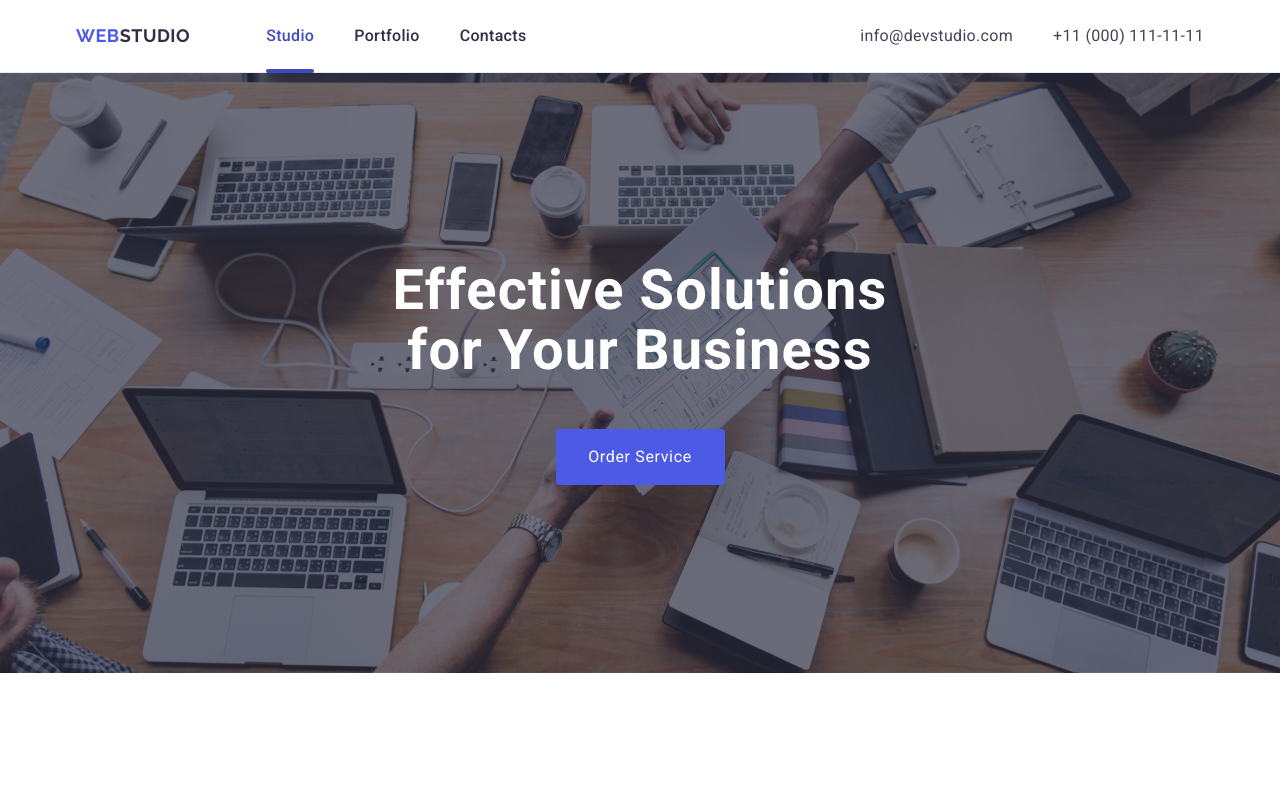
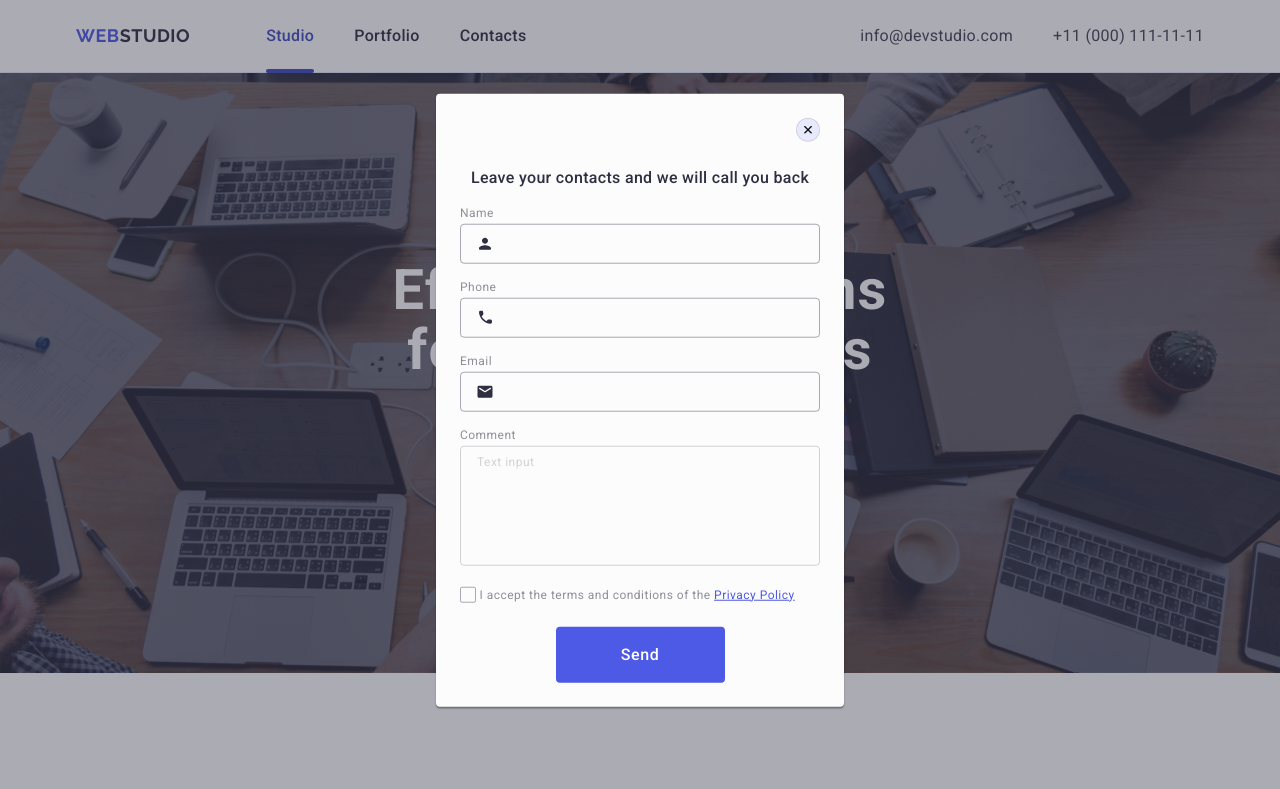
Before and after one commit to Msjlt/goit-markup-hw-05, a plain HTML site: page index.html in a window 1280 px wide. Shown: the top 789 px of the page. Drawn offline with nearby package versions, Linux system fonts and the light colour scheme.

Commit message:
Update 2

```diff
--- a/css/styles.css
+++ b/css/styles.css
@@ -635,10 +635,15 @@ img {
 
 
    .subscribe-form-btn {
+    min-width: 165px;
+
     display: flex;
     align-items: center;
+    justify-content: center;
 
-    gap: 16px;
+    cursor: pointer;
+
+
     padding: 8px 24px;
 
     text-align: center;
@@ -660,14 +665,8 @@ img {
 
    .subscribe-form-icon {
     fill: #FFFFFF;
+    margin-left: 16px;
    }
-
-
-
-
-
-
-
 
 
 
@@ -688,7 +687,8 @@ img {
     height: 100vh;
     background-color: rgba(46, 47, 66, 0.40);
 
-    transition: opacity 300ms ease-in, visibility 300ms ease-in;
+    transition: opacity 250ms cubic-bezier(0.4, 0, 0.2, 1), visibility 250ms cubic-bezier(0.4, 0, 0.2, 1);
+
     opacity: 0;
     visibility: hidden;
     pointer-events: none;
@@ -702,7 +702,15 @@ img {
 
 
    .modal {
-    position: relative;
+    position: absolute;
+    top: 50%;
+    left: 50%;
+    transform: translate(-50%, -50%) scale(1);
+
+    box-shadow: 0px 1px 1px rgba(0, 0, 0, 0.14), 0px 1px 3px rgba(0, 0, 0, 0.12), 0px 2px 1px rgba(0, 0, 0, 0.2);
+
+    transition: transform 250ms cubic-bezier(0.4, 0, 0.2, 1);
+
     border-radius: 4px;
     background-color: #FCFCFC;
 
@@ -725,8 +733,18 @@ img {
     width: 24px;
     height: 24px;
 
+    background-color: #e7e9fc;
+
+    padding: 0;
+
+    cursor: pointer;
+
     border-radius: 50%;
-    border-color: rgba(0, 0, 0, 0.10);
+    border-color: #e7e9fc;
+
+    border: 1px solid rgba(0, 0, 0, 0.1);
+
+    transition: background-color 250ms cubic-bezier(0.4, 0, 0.2, 1), border 250ms cubic-bezier(0.4, 0, 0.2, 1);
    }
 
 
@@ -736,8 +754,15 @@ img {
     border: none;
    }
 
+   .modal-btn:focus {
+    background-color: #404BBF;
+    fill: #FFF;
+    border: none;
+   }
+
    .modal-btn-icon {
     stroke: currentColor;
+    transition: fill 250ms cubic-bezier(0.4, 0, 0.2, 1);
    }
 
    .modal-caption {
@@ -745,13 +770,13 @@ img {
     text-align: center;
     font-size: 16px;
     font-weight: 500;
-    line-height: 1.5px;
+    line-height: 1.5;
     letter-spacing: 0.02em;
-    margin-bottom: 40px;
+    margin-bottom: 16px;
    }
 
    .form-wrapper {
-    margin-bottom: 8px;
+    margin-bottom: 16px
    }
 
 
@@ -763,7 +788,8 @@ img {
     color:  #8E8F99;
 
     font-size: 12px;
-    letter-spacing: 0.02em;
+    letter-spacing: 0.04em;
+    line-height: 1.17;
 }
 
 .form-field {
@@ -772,12 +798,20 @@ img {
 
 .form-imput {
     padding-left: 38px;
+
     width: 100%;
     height: 40px;
+
     border-radius: 4px;
     border: 1px solid rgba(46, 47, 66, 0.40);
+
+    background-color: transparent;
+    outline: transparent;
+
+    transition: border-color 250ms cubic-bezier(0.4, 0, 0.2, 1);
+
     outline: none;
-    transition: border-color 300ms ease-in;
+
 }
 
 .form-imput:focus {
@@ -791,7 +825,8 @@ border-color: #4D5AE5;
     transform: translateY(-50%);
     fill: #2E2F42;
 
-    transition: fill 300ms ease-in;
+    transition: fill 250ms cubic-bezier(0.4, 0, 0.2, 1);
+
 }
 
 .form-imput:focus + .form-icon {
@@ -806,18 +841,23 @@ border-color: #4D5AE5;
     padding: 8px 16px;
 
     border-radius: 4px;
-    border-color: 1px solid rgba(46, 47, 66, 0.40);
+    border: 1px solid rgba(46, 47, 66, 0.4);
+    background-color: transparent;
+
 
     color: #8E8F99;
     font-size: 12px;
-    letter-spacing: 0.02em;
+    letter-spacing: 0.04em;
+    line-height: 1.17;
+
+    color: rgba(46, 47, 66, 0.4);
 
 
     outline: transparent;
     resize: none;
     opacity: 0.5;
 
-    transition: border-color 300ms ease-in;
+    transition: border-color 250ms cubic-bezier(0.4, 0, 0.2, 1);
 
 }
 
@@ -831,6 +871,7 @@ border-color: #4D5AE5;
 }
 
 .modal-button {
+    font-weight: 500;
     font-size: 16px;
     line-height: 24px;
     letter-spacing: 0.04em;
@@ -861,13 +902,27 @@ border-color: #4D5AE5;
 
  /* CHECKBOX */
 
-.form-agreement {
+ .checkbox-wrapper {
+    margin-bottom: 24px;
     display: block;
-    margin-bottom: 24px;
+
 
     color: #8E8F99;
     font-size: 12px;
     letter-spacing: 0.02em;
+
+    user-select: none;
+ }
+
+.form-agreement {
+    margin-bottom: 24px;
+    display: block;
+
+
+    color: #8E8F99;
+    font-size: 12px;
+    letter-spacing: 0.04em;
+    line-height: 1.17;
 
     user-select: none;
 }
@@ -877,18 +932,21 @@ border-color: #4D5AE5;
     align-items: center;
     justify-content: center;
 
+    fill: transparent;
+
     width: 16px;
     height: 16px;
 
-    border-radius: 1px;
-    border-color: rgba(46, 47, 66, 0.40);
-
+    border-radius: 2px;
+    border: 1px solid rgba(46, 47, 66, 0.4);
+    transition: background-color 250ms cubic-bezier(0.4, 0, 0.2, 1), border 250ms cubic-bezier(0.4, 0, 0.2, 1), fill 250ms cubic-bezier(0.4, 0, 0.2, 1);
     cursor: pointer;
 }
 
 
 .checkbox:checked + .form-agreement-checkbox {
     background-color: #404BBF;
+    border: none;
 }
 
 .form-agreement-icon {
--- a/index.html
+++ b/index.html
@@ -537,6 +537,7 @@
       <form class="subscribe-form" name="subscribe">
         <label class="subscribe-form-field">
           <input
+          name="subscribe"
           class="subscribe-form-input"
           type="email"
           placeholder="E-mail"
@@ -565,7 +566,7 @@
 <!--Modal window-->
 
 
-<div class="backdrop">
+<div class="backdrop is-open">
   <div class="modal">
   <button class="modal-btn" type="button" aria-label="Modal close button">
     <svg
@@ -595,7 +596,7 @@
     <svg
     class="form-icon"
     width="18"
-    height="18">
+    height="24">
   <use href="./images/icons.svg#person"></use></svg>
     </div>
 
@@ -644,25 +645,26 @@
 
 <div class="form-wrapper">
 
-  <label class="form-label" for="user-massage">Comment</label>
+  <label class="form-label" for="user-comment">Comment</label>
 
 <textarea
   class="form-massage"
-  name="user-massage"
-  id="user-massage"
+  name="user-comment"
+  id="user-comment"
   rows="8"
   placeholder="Text input">Text input</textarea>
 
 </div>
 
 
-
-<label class="form-agreement">
+<div class="checkbox-wrapper">
   <input
+  id="user-privacy"
   class="checkbox visually-hidden"
   type="checkbox"
-  name="usr-agreement"
-  value="false" >
+  name="user-privacy"
+  value="true" >
+  <label for="user-privacy" class="form-agreement">
   <span class="form-agreement-checkbox">
     <svg
     class="form-agreement-icon"
@@ -674,7 +676,8 @@
   </span>
   I accept the terms and conditions of the
    <a class="form-agreement-link" href="">Privacy Policy</a>
-</label>
+  </label>
+</div>
 
 
  <button class="modal-button" type="submit">Send</button>
```
